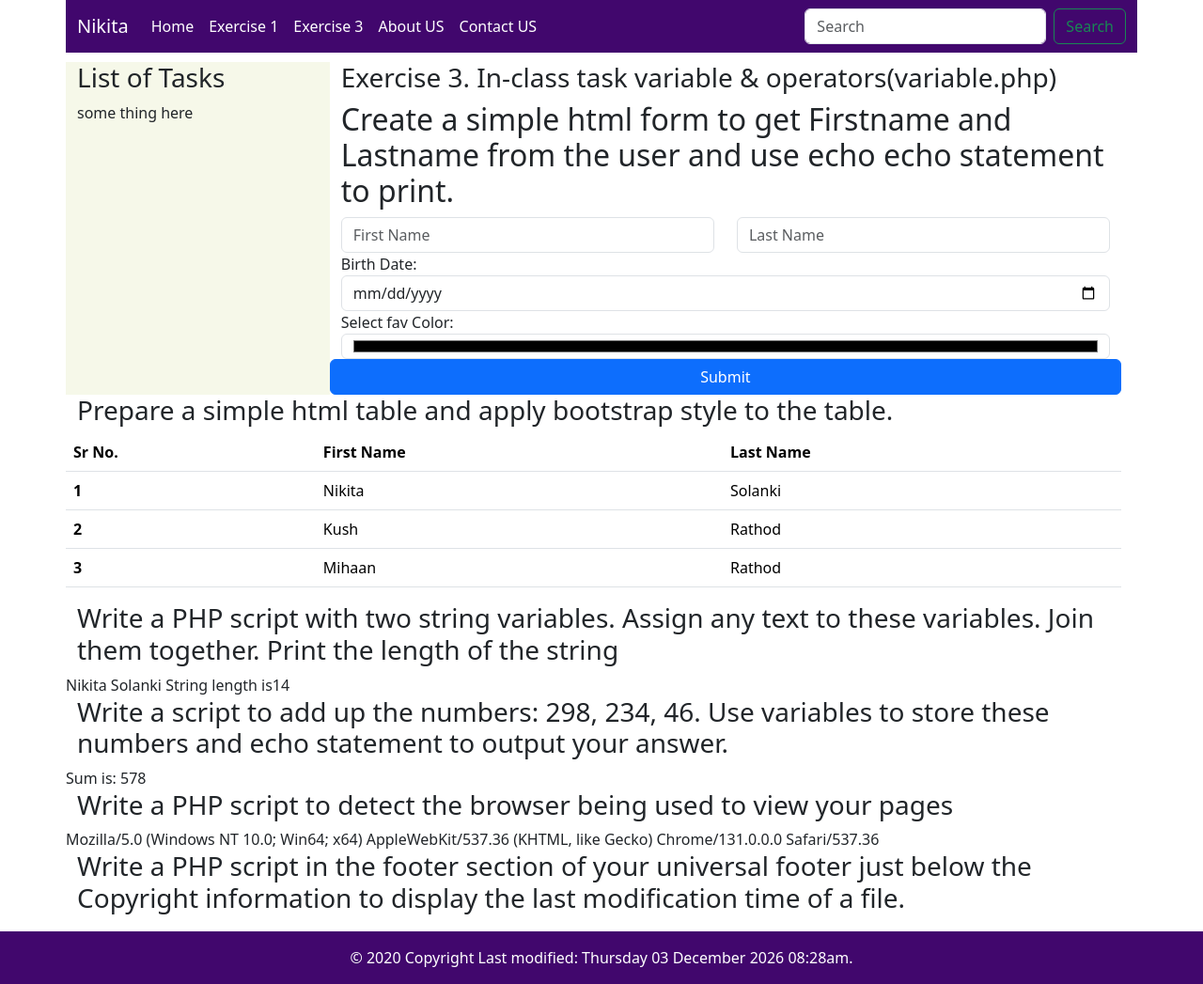
After one commit to nikita22001/nikitasol_tasks, a PHP site: page /variable.php in a window 1280 px wide. The commit adds this page. Shown: the whole page at 94% size. Run offline with PHP 8.4, Linux system fonts and the light colour scheme.

Commit message:
exercise 3

```diff
--- a/layout/footer.php
+++ b/layout/footer.php
@@ -6,6 +6,11 @@
 
   <!-- Copyright -->
   <div class="footer-copyright text-center py-3">© 2020 Copyright
+
+<?php
+echo "\n Last modified: " . date ("l d F Y H:ia.", getlastmod());
+?>
+
   </div>
   <!-- Copyright -->
 
--- a/layout/header.php
+++ b/layout/header.php
@@ -33,6 +33,9 @@
           <a class="nav-link" href="ex1.php">Exercise 1</a>
         </li>
         <li class="nav-item">
+          <a class="nav-link" href="variable.php">Exercise 3</a>
+        </li>
+        <li class="nav-item">
           <a class="nav-link" href="aboutus.php">About US</a>
         </li>
         <li class="nav-item">
--- /dev/null
+++ b/layout/variable.php
@@ -0,0 +1,101 @@
+<?php $title = "Exercise 3";
+include "header.php"
+ ?>
+
+<h3> Exercise 3. In-class task variable & operators(variable.php)</h3>
+
+<h2>Create a simple html form to get Firstname and Lastname from the user and use echo echo statement to print.</h2>
+
+<form action="action.php" method="post" >
+<div class="row">
+    <div class="col" >
+        <input type="text" placeholder="First Name" name="fname" required class="form-control">
+    </div>
+    <div class="col">
+        <input type="text" placeholder="Last Name" name="lname" required class="form-control">
+    </div>
+</div>
+
+<div class="row">
+    <div class="col">
+        Birth Date: <input type="date" name="bdate" class="form-control">
+    </div>
+</div>
+<div class="row">
+    <div class="col">
+        Select fav Color: <input type="color" name="color" class="form-control">
+    </div>
+</div>
+
+<div class="row">
+    <button type="button" value="Submit" class="btn btn-primary">Submit</button>
+</div>
+
+
+</div>
+</form>
+
+<h3>Prepare a simple html table and apply bootstrap style to the table.</h3>
+
+<table class="table">
+    <thead>
+        <tr>
+            <th scope="col">Sr No.</th>
+            <th scope="col">First Name</th>
+            <th scope="col">Last Name</th>
+        </tr>
+    </thead>
+    <tbody>
+        <tr>
+         <th scope="row">1</th>
+         <td>Nikita</td>
+         <td>Solanki</td>
+        </tr>
+        <tr>
+         <th scope="row">2</th>
+         <td>Kush</td>
+         <td>Rathod</td>
+        </tr>
+        <tr>
+         <th scope="row">3</th>
+         <td>Mihaan</td>
+         <td>Rathod</td>
+        </tr>
+    </tbody>
+</table>
+
+<h3>Write a PHP script with two string variables. Assign any text to these variables. Join them together.  Print the length of the string</h3>
+
+<?php
+
+$fname = 'Nikita';
+$lname = 'Solanki';
+
+$c = $fname." ".$lname;
+echo " $c \n";
+echo "\n String length is" . strlen($c);
+
+?>
+
+
+<h3>Write a script to add up the numbers: 298, 234, 46. Use variables to store these numbers and echo statement to output your answer.</h3>
+
+<?php
+$a = 298;
+$b = 234;
+$c = 46;
+
+$d = $a + $b + $c;
+echo "\n Sum is: " . $d;
+?>
+
+<h3>Write a PHP script to detect the browser being used to view your pages</h3>
+
+<?php
+echo $_SERVER['HTTP_USER_AGENT'] . "\n\n";
+
+?>
+
+<h3>Write a PHP script in the footer section of your universal footer just below the Copyright information to display the last modification time of a file.</h3>
+
+<? include "footer.php"?>
```
Also changed, not shown: layout/action.php (added, +14 -0 lines).
